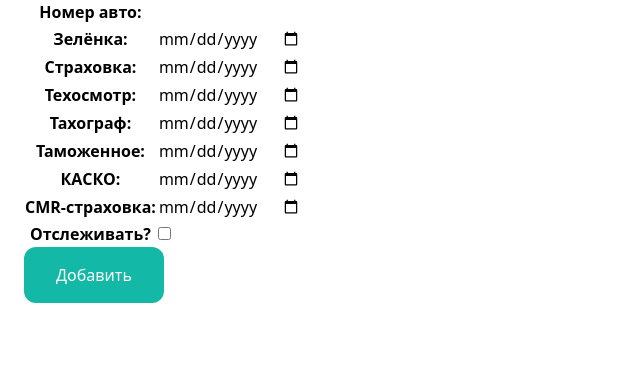
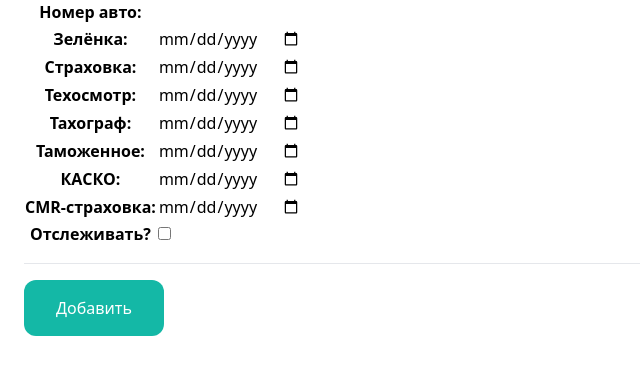
Before and after one commit to Aleksei911/LAVTrans-2001-Django-project-, a Django app: template lavtrans/database/templates/database/cars/add_car.html in a window 1280 px wide. Shown: the part 145-520 px from the top of the page, without its empty margins (0-640 px from the left). Run offline with Django 4.2, Linux system fonts and the light colour scheme; the template is opened without the code that fills it, so the values that code supplies are empty; some libraries are stand-ins or nearby versions.

Commit message:
update templates

```diff
--- a/lavtrans/database/templates/database/cars/add_car.html
+++ b/lavtrans/database/templates/database/cars/add_car.html
@@ -70,6 +70,8 @@
             </tbody>
         </table>
 
+        <hr class="my-4">
+
         <button class="py-4 px-8 bg-teal-500 text-white rounded-xl">Добавить</button>
     </form>
 </div>
--- a/lavtrans/database/templates/database/cars/edit_car.html
+++ b/lavtrans/database/templates/database/cars/edit_car.html
@@ -70,6 +70,8 @@
             </tbody>
         </table>
 
+        <hr class="my-4">
+
         <button class="py-4 px-8 bg-teal-500 text-white rounded-xl">Сохранить изменения</button>
     </form>
 </div>
--- a/lavtrans/database/templates/database/drivers/add_driver.html
+++ b/lavtrans/database/templates/database/drivers/add_driver.html
@@ -58,6 +58,8 @@
             </tbody>
         </table>
 
+        <hr class="my-4">
+
         <button class="py-4 px-8 bg-teal-500 text-white rounded-xl">Добавить</button>
     </form>
 </div>
--- a/lavtrans/database/templates/database/drivers/edit_driver.html
+++ b/lavtrans/database/templates/database/drivers/edit_driver.html
@@ -58,6 +58,8 @@
             </tbody>
         </table>
 
+        <hr class="my-4">
+
         <button class="py-4 px-8 bg-teal-500 text-white rounded-xl">Сохранить изменения</button>
     </form>
 </div>
```
Also changed, not shown: lavtrans/database/templates/database/cars/cars.html (+7 -7 lines), lavtrans/db.sqlite3.
